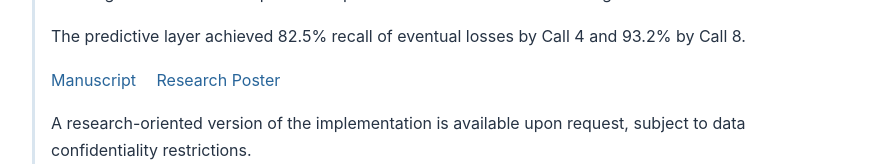
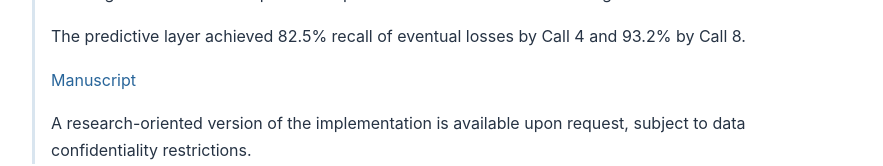
Before and after one commit to ShannonLi818/ShannonLi818.github.io, a plain HTML site: page index.html in a window 1280 px wide. Shown: the part 1048-1214 px from the top of the page, without its empty margins (198-1081 px from the left). Drawn offline with Linux system fonts and the light colour scheme.

Commit message:
Update index.html

```diff
--- a/index.html
+++ b/index.html
@@ -105,9 +105,6 @@
       <a href="files/deallens.pdf" target="_blank">
         Manuscript
       </a>
-      <a href="files/poster.pdf" target="_blank">
-        Research Poster
-      </a>
     </div>
     <p>
       A research-oriented version of the implementation
```
